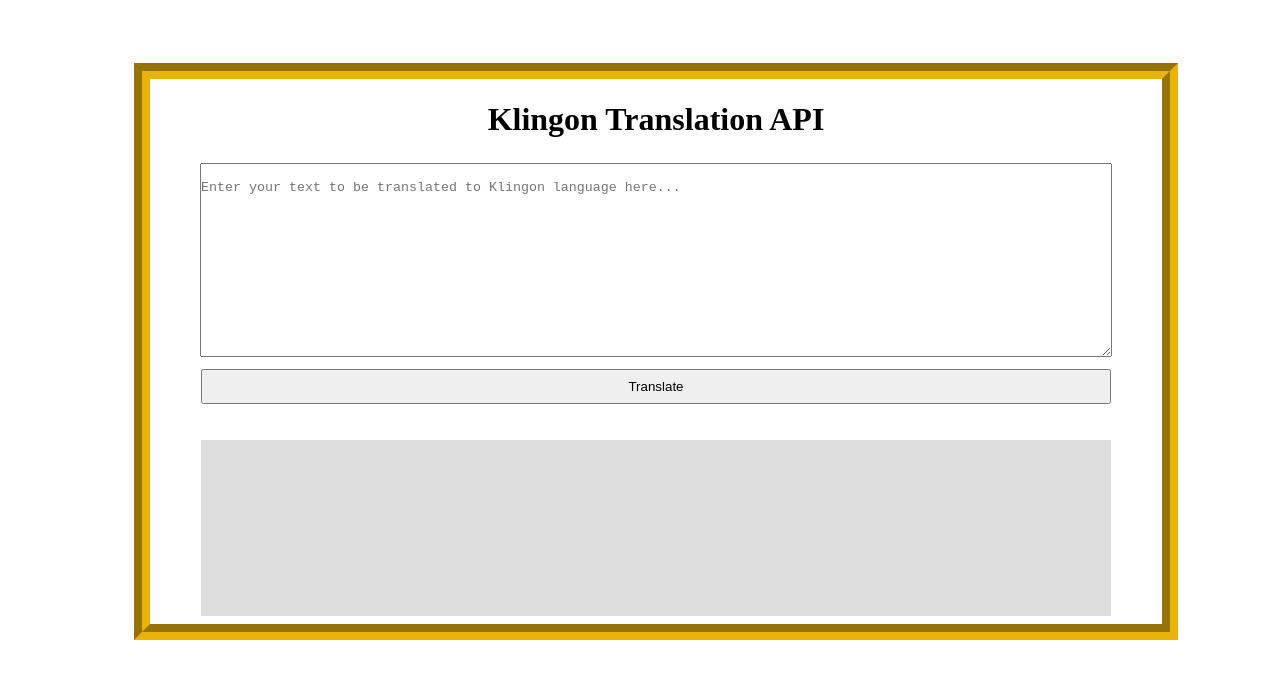
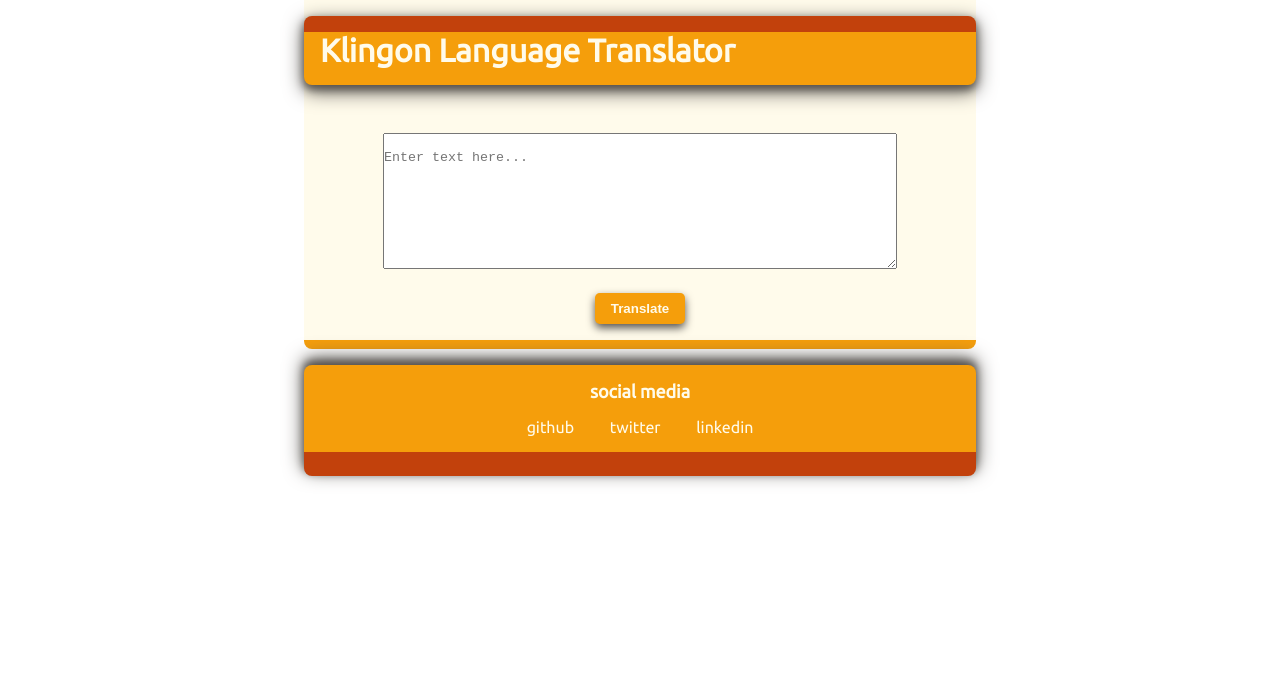
Before and after one commit to mridul-arora/neogcamp-mark7, a plain HTML site: page index.html in a window 1280 px wide. Drawn offline with Linux system fonts and the light colour scheme.

Commit message:
style: modified to match the parent portfolio site

```diff
--- a/index.html
+++ b/index.html
@@ -5,18 +5,38 @@
     <meta charset="UTF-8">
     <meta http-equiv="X-UA-Compatible" content="IE=edge">
     <meta name="viewport" content="width=device-width, initial-scale=1.0">
-    <title>klingon api</title>
+    <title>klingon-mark7</title>
     <link href="style.css" rel="stylesheet" />
 </head>
 
 <body>
 
     <div class="container">
-        <h1>Klingon Translation API</h1>
-        <textarea id="txt-input" placeholder="Enter your text to be translated to Klingon language here..."></textarea>
+        <h1 class="heading">Klingon Language Translator</h1>
+        <textarea id="txt-input" placeholder="Enter text here..."></textarea>
         <button id="btn-translate">Translate</button>
         <div id="txt-errormsg"></div>
-        <div id="txt-output"></div>
+        <h5 id="outputbox">
+            <div>Translated text:</div>
+            <div id="txt-output"></div>
+        </h5>
+    </div>
+
+    <div class="footer">
+        <div class="footer-header">social media</div>
+        <ul>
+            <li class="list-item-inline">
+                <a class="link" href="https://github.com/mridul-arora/"> github </a>
+            </li>
+            <li class="list-item-inline">
+                <a class="link" href="https://twitter.com/mridultwt"> twitter </a>
+            </li>
+            <li class="list-item-inline">
+                <a class="link" href="https://www.linkedin.com/in/mridul-arora">
+                    linkedin
+                </a>
+            </li>
+        </ul>
     </div>
 
     <script src="translate.js" type="text/javascript"></script>
--- a/style.css
+++ b/style.css
@@ -1,37 +1,117 @@
-.container{
-    width: 80%;
-    text-align: center;
-    margin: 5% 10%;
-    border: 1rem groove #eab308;
+@import url('https://fonts.googleapis.com/css2?family=Ubuntu&display=swap');
+
+:root {
+    --primary-color: #f59e0b;
+    --parent-portfolio-color:  #c2410c;
+    --secondary-color: #eab308;
+    --off-white: #fffbeb;
+    --dark-gray: #57534e;
 }
 
-textarea{
-    width:90%;
-    height: 20vh;
-    margin: .25rem 0;
-    padding: 1rem 0;
+body {
+    font-family: 'Ubuntu', sans-serif;
+    margin: 0px auto;
+    max-width: 50%;
+    width: 100%;
 }
 
-#btn-translate{
-    width: 90%;
-    margin: .25rem 0;
-    padding: 0.5rem 0;
+/** navbar **/
+.heading {
+    text-align: left;
+    background-color: var(--primary-color);
+    color: var(--off-white);
+    padding: 1rem;
+    margin: 1rem -1rem;
+    width: 100%;
+    border-radius: 0.5rem;
+    box-shadow: 0 4px 8px 0 var(--dark-gray), 0 6px 20px 0 var(--dark-gray);
+    border-top: 1rem solid var(--parent-portfolio-color);
+    padding-top: 0rem;
+}
+
+/** footers **/
+
+.footer {
+    text-align: center;
+    background-color: var(--primary-color);
+    color: var(--off-white);
+    padding: 1rem;
+    margin: 2rem -1rem;
+    width: 100%;
+    border-radius: 0.5rem;
+    box-shadow: 0 -4px 8px 0 var(--dark-gray), 0 -6px 20px 0 var(--dark-gray);
+    border-bottom: 1.5rem solid var(--parent-portfolio-color);
+    padding-bottom: 0rem;
+  }
+
+  .footer .link {
+    color: var(--off-white);
+    text-decoration: none;
+    cursor:pointer;
+  }
+
+  .footer .footer-header {
+    font-weight: bold;
+    font-size: large;
+  }
+
+  .footer .list-item-inline {
+    display: inline;
+    padding: 1rem;
+  }
+
+  ul{
+    padding-inline-start: 0px;
+  }
+
+  /* container */
+
+  .container{
+    background-color: var(--off-white);
+    display: block;
+    margin: -1rem -1rem;
+    padding: 1rem;
+    padding-bottom: 0rem;
+    text-align: center;
+    border-bottom: 1.2vh solid var(--primary-color);
+    border-radius: 0.5rem;
+  }
+
+  #btn-translate{
+    background-color: var(--primary-color);
+    color: var(--off-white);
+    padding: 0.5rem 1rem;
+    border: none;
+    margin: 1rem;
+    cursor: pointer;
+    font-weight: bold;
+    box-shadow: 0 4px 8px 0 var(--dark-gray);
+    border-radius: 0.3rem;
+  }
+
+textarea{
+    max-width: 80%;
+    width:80%;
+    height: 8vw;
+    margin: 0.5rem auto;
+    margin-top: 3rem;
+    padding: 1rem 0;
+    display: block;
+
 }
 
 #txt-errormsg{
-    color: red;
+    color: var(--parent-portfolio-color);
     width: 90%;
     display: inline-block;
     text-align: center;
-    margin: .25rem 0;
+    margin: .25rem auto;
     padding: 0.5rem 0;
 }
 
 #txt-output{
     width: 90%;
-    height: 20vh;
-    background-color:#ddddddf5;
-    margin: .25rem 0;
+    margin: .25rem auto;
     padding: 0.5rem 0;
     display: inline-block;
 }
--- a/translate.js
+++ b/translate.js
@@ -2,13 +2,19 @@ var btnTrans = document.querySelector("#btn-translate");
 var txtInput = document.querySelector("#txt-input");
 var txtOutput = document.querySelector("#txt-output");
 var txtErrorMsg = document.querySelector("#txt-errormsg");
+var outputBox = document.querySelector("#outputbox");
 
  var url = "https://api.funtranslations.com/translate/klingon.json"
 //var url = "https://lessonfourapi.tanaypratap.repl.co/translate/yoda.json"
 
+txtErrorMsg.style.display ="none";
+outputBox.style.display = "none";
+
 function errorHandler(error){
     console.log("Error: " + error);
     txtErrorMsg.innerHTML = "Error: " + error;
+    txtErrorMsg.style.display = "block";
+    outputBox.style.display = "none";
 }
 
 function clickHandler() {
@@ -17,10 +23,11 @@ function clickHandler() {
 
     function divOutput(out){
         if(out.error) {
-
+            errorHandler(out.error.message);
         }else if(out.success){
-            var displayOutput = "Translated text to klingon is as... ";
-            txtOutput.innerHTML = displayOutput + out.contents.translated;
+            txtOutput.innerHTML = out.contents.translated;
+            outputBox.style.display = "block";
+            txtErrorMsg.style.display ="none";
         }
     }
 
```
